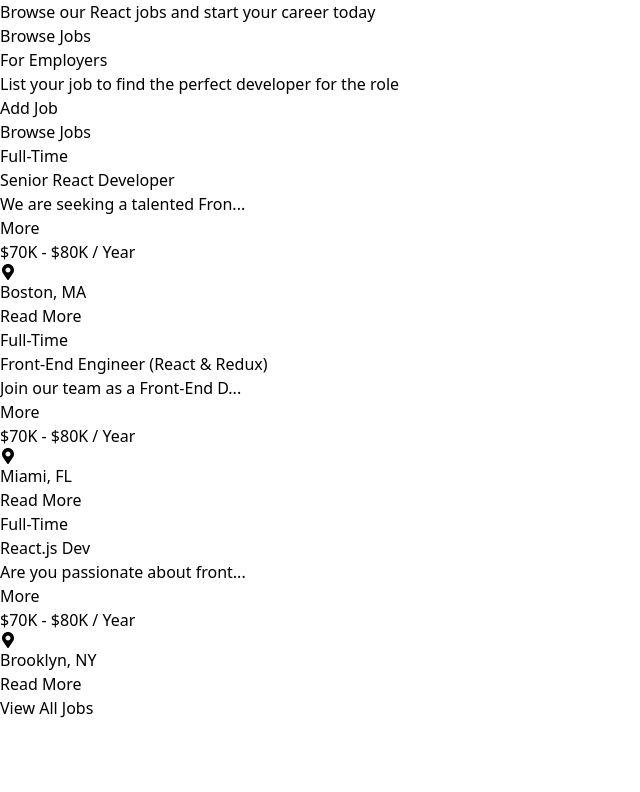
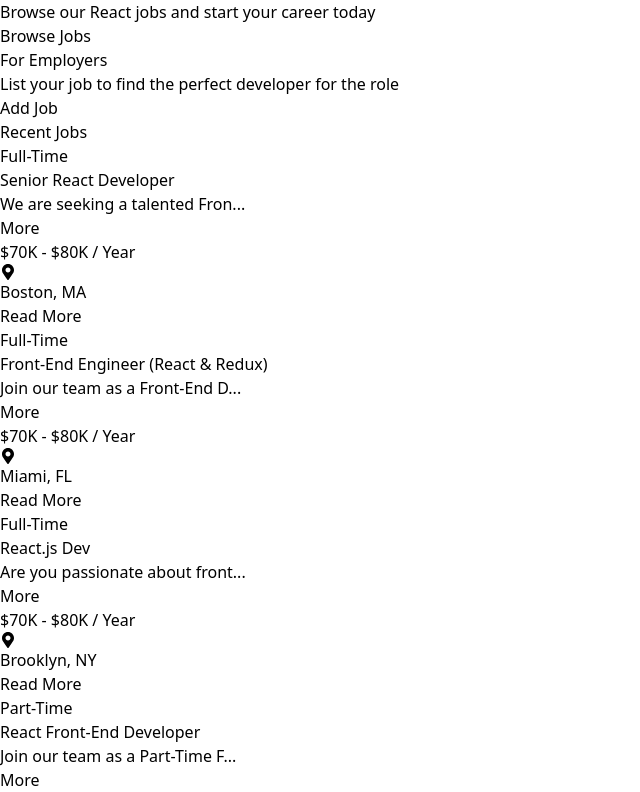
Before and after one commit to PierW/react-spa-crud, a React (Vite) app: page / in a window 1280 px wide. Shown: the part 248-1040 px from the top of the page, without its empty margins (0-640 px from the left). Before the commit the page ends 968 px from the top, so only its background shows below. Built offline with nearby package versions, Linux system fonts and the light colour scheme; data requests are answered from the project's data file.

Commit message:
aggiungo json-server e adatto codice

```diff
--- a/package.json
+++ b/package.json
@@ -7,7 +7,8 @@
     "dev": "vite",
     "build": "vite build",
     "lint": "eslint .",
-    "preview": "vite preview"
+    "preview": "vite preview",
+    "server": "json-server --watch src/jobs.json"
   },
   "dependencies": {
     "react": "^19.1.0",
@@ -25,6 +26,7 @@
     "eslint-plugin-react-hooks": "^5.2.0",
     "eslint-plugin-react-refresh": "^0.4.20",
     "globals": "^16.2.0",
+    "json-server": "^1.0.0-beta.3",
     "postcss": "^8.5.6",
     "tailwindcss": "^3.4.17",
     "vite": "^7.0.0"
--- a/src/components/JobListings.jsx
+++ b/src/components/JobListings.jsx
@@ -1,22 +1,44 @@
-import jobs from '../jobs.json';
 import JobListing from "./JobListing";
+import { useState, useEffect } from "react";
 
-const JobLisings = () => {
+const JobLisings = ({isHome = false}) => {
 
-    const recentJobs = jobs.slice(0, 3);
+  const [jobs, setJobs] = useState([]);
+  const [loading, setLoading] = useState(true);
+
+  useEffect(() => {
+    const fetchJobs = async () => {
+      try {
+        const res = await fetch('http://localhost:3000/jobs');
+        const data = await res.json();
+        setJobs(data);
+      } catch (error) {
+        console.log('Cisono degli errori', error);
+      } finally {
+        setLoading(false);
+      }
+    }
+
+    fetchJobs();
+  }, []);
 
     return (
     <section className="bg-blue-50 px-4 py-10">
         <div className="container-xl lg:container m-auto">
           <h2 className="text-3xl font-bold text-indigo-500 mb-6 text-center">
-            Browse Jobs
+            {isHome ? 'Recent Jobs' : 'All Jobs'}
           </h2>
           <div className="grid grid-cols-1 md:grid-cols-3 gap-6">
-            {recentJobs.map((job) => {
+            { loading ?
+            (<h2>Loading...</h2>) :
+            (<>
+              {jobs.map((job) => {
                 return (
                     <JobListing job={job} key={job.id}/>
-                )
-            })}
+                  )
+                })
+              }
+             </>) }
           </div>
         </div>
       </section>
--- a/src/jobs.json
+++ b/src/jobs.json
@@ -1,3 +1,5 @@
+{
+  "jobs" :
   [{
     "id": "1",
     "title": "Senior React Developer",
@@ -82,3 +84,4 @@
       "contactPhone": "555-555-5555"
     }
   }]
+}
--- a/src/pages/HomePage.jsx
+++ b/src/pages/HomePage.jsx
@@ -8,7 +8,7 @@ const HomePage = () => {
         <>
             <Hero title="Questo non è un titolo di default" />
             <HomeCards />
-            <JobLisings />
+            <JobLisings isHome={true} />
             <ViewAllJobs />
         </>
     );
--- a/src/pages/JobsPage.jsx
+++ b/src/pages/JobsPage.jsx
@@ -1,6 +1,10 @@
+import JobLisings from "../components/JobListings";
+
 const JobsPage = () => {
     return (
-        <h1>Jobs Page</h1>
+        <section className="px-4 py-6 bg-blue-50">
+            <JobLisings />
+        </section>
     )
 }
 
--- a/src/pages/NotFound.jsx
+++ b/src/pages/NotFound.jsx
@@ -3,7 +3,6 @@ import { Link } from "react-router-dom";
 
 const NotFound = () => {
     return (
-      <>
       <section class="text-center flex flex-col justify-center items-center h-96">
         <FaExclamationTriangle className="text-yellow-400 text-8xl mb-4" />
         <h1 class="text-6xl font-bold mb-4">404 Not Found</h1>
@@ -15,7 +14,6 @@ const NotFound = () => {
           Go Back
         </Link>
       </section>
-      </>
     );
 }
 
```
Also changed, not shown: 1 other file (tests, documents, lock files or other folders). Lines whose indentation alone changed are shown as unchanged.
